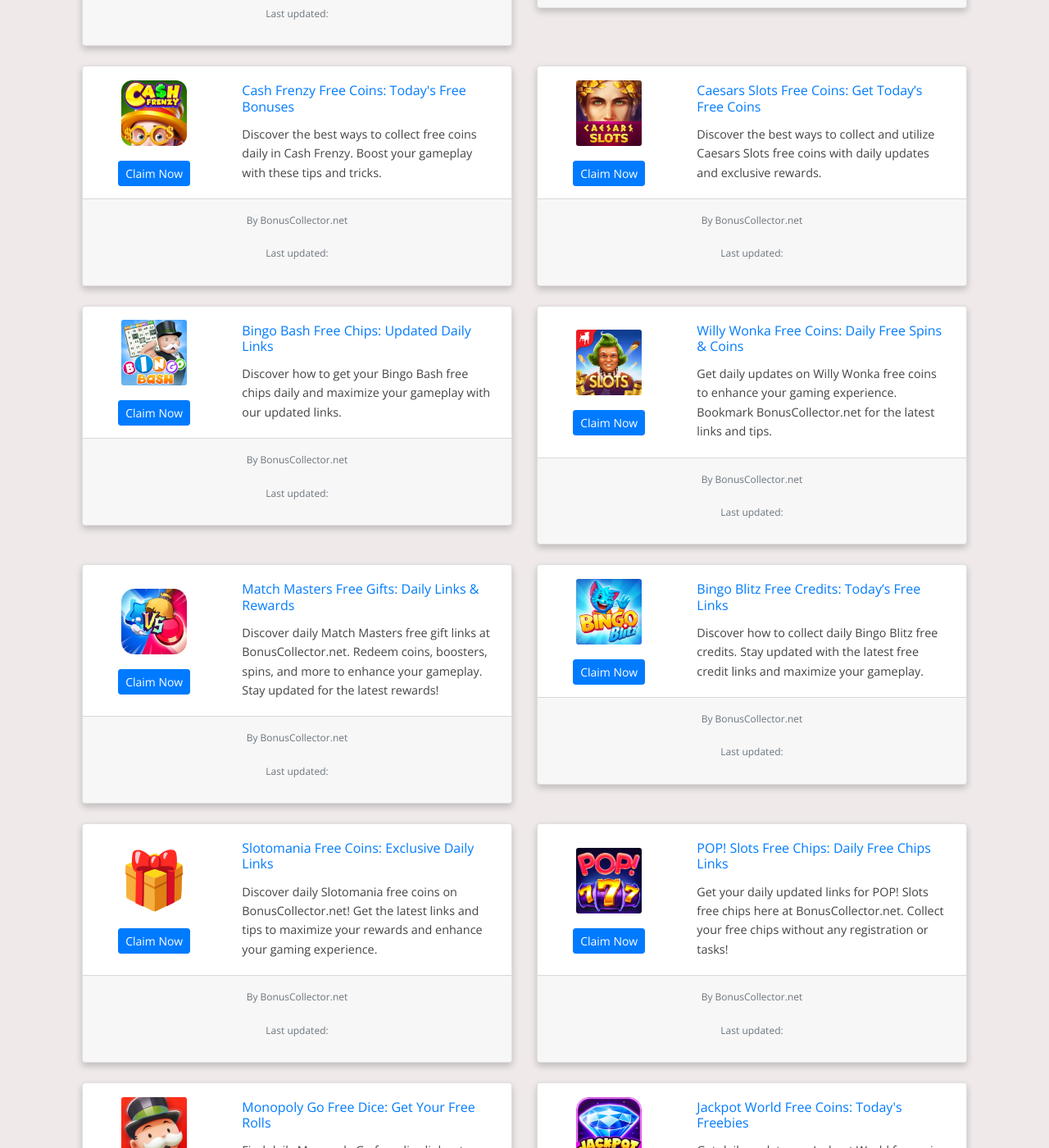
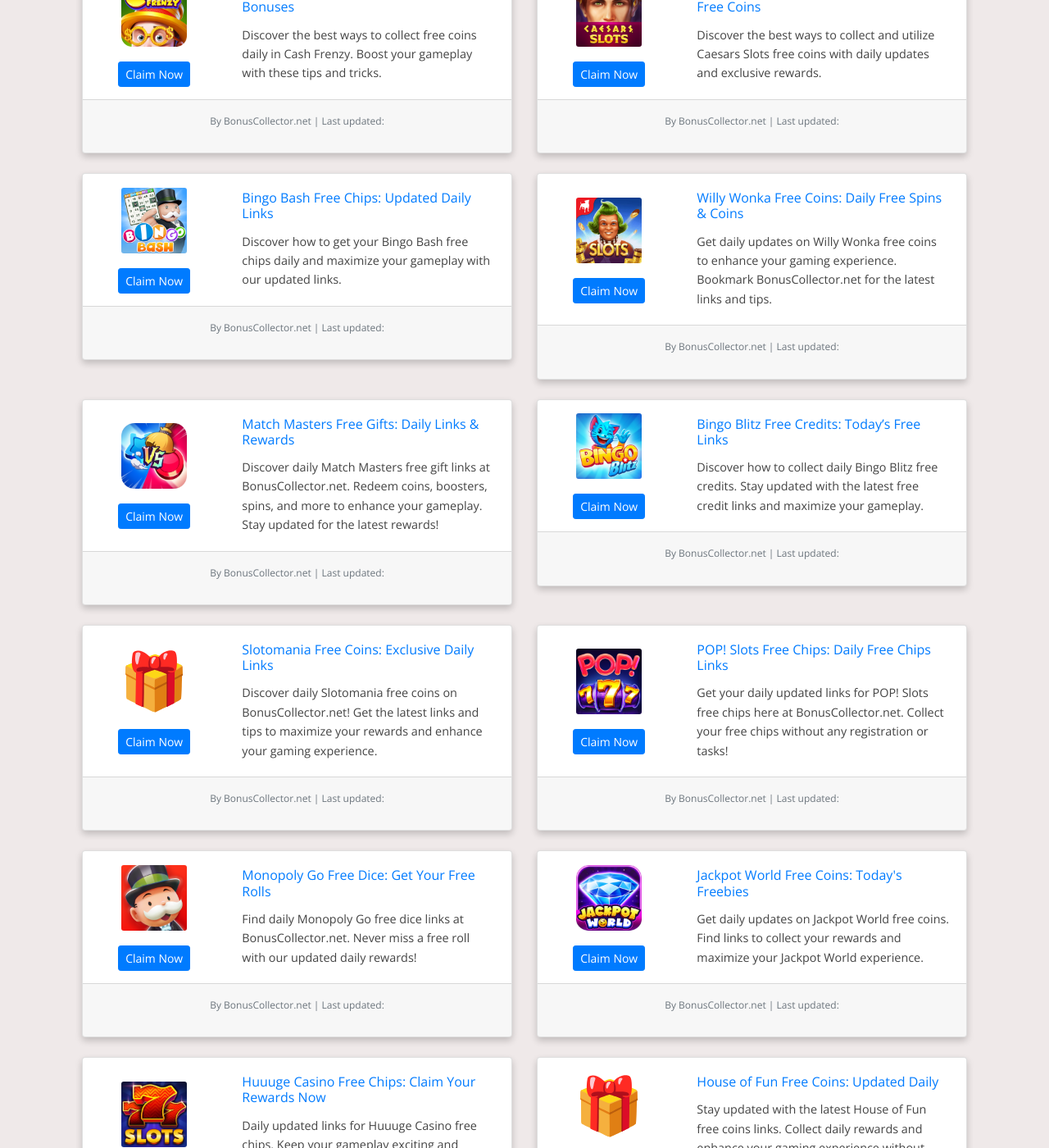
Before and after one commit to Prollad99/bs-net, a Jekyll site: the page built from index.html, in a window 1280 px wide and 1400 px high, scrolled down 1136 px. Shown: the whole window at 82% size. Built offline with Jekyll 4.4.1, drawn with Linux system fonts in a browser that asks for light colours; nearby versions of some CDN libraries; the list of posts is cut into pages by our own code; comment, search, counter and statistics services are not loaded; some of the changed text lies outside the part shown.

Commit message:
Update index.html

```diff
--- a/index.html
+++ b/index.html
@@ -30,10 +30,7 @@
             </div>
             <div class="card-footer text-center">
   <p class="text-muted">
-    <small>By {{ post.author }}</small>
-  </p>
-  <p class="text-muted">
-    <small>Last updated: {{ post.last_modified_at | date: "%B %d, %Y" }}</small>
+    <small>By {{ post.author }} | Last updated: {{ post.last_modified_at | date: "%B %d, %Y" }}</small>
   </p>
 </div>
           </div>
```
